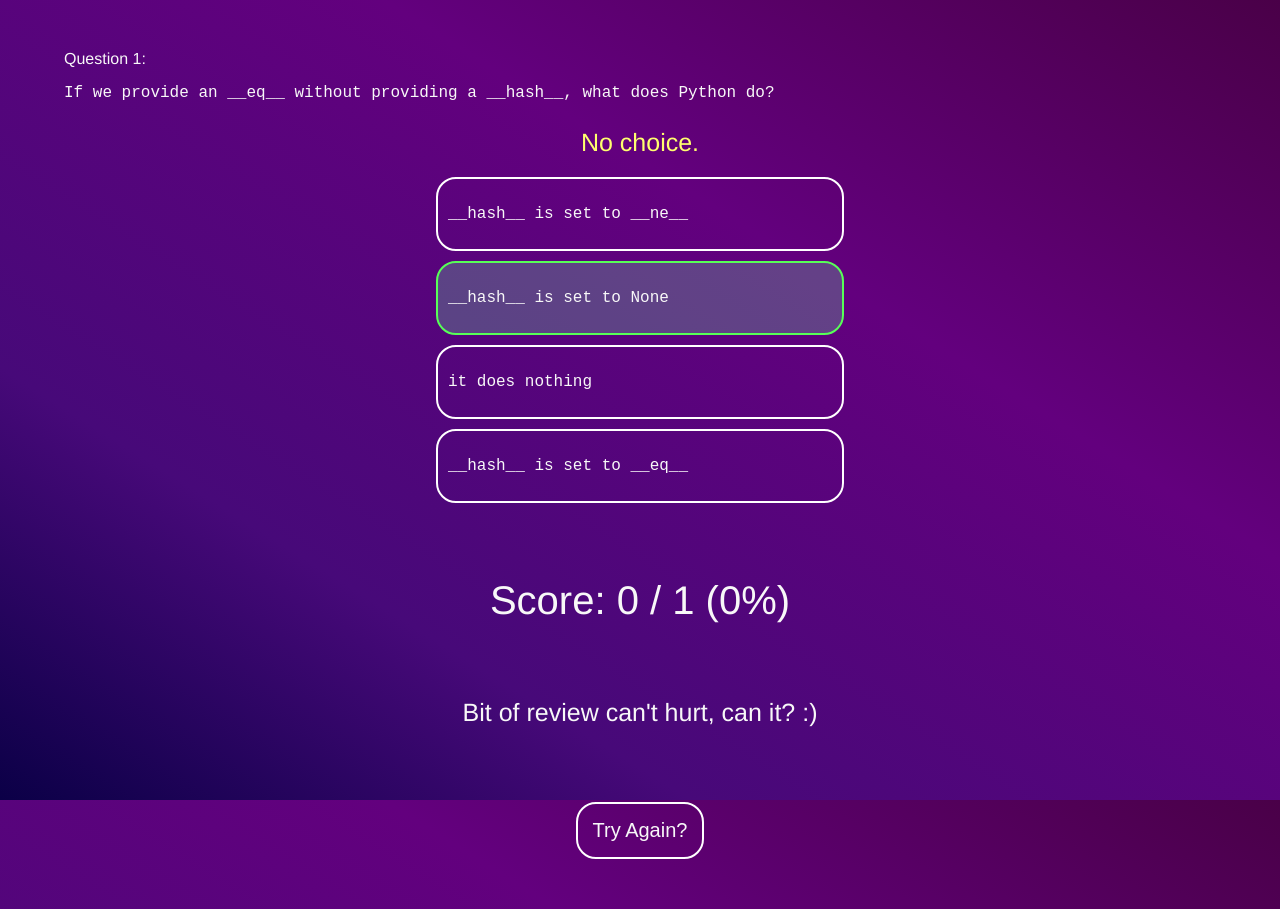
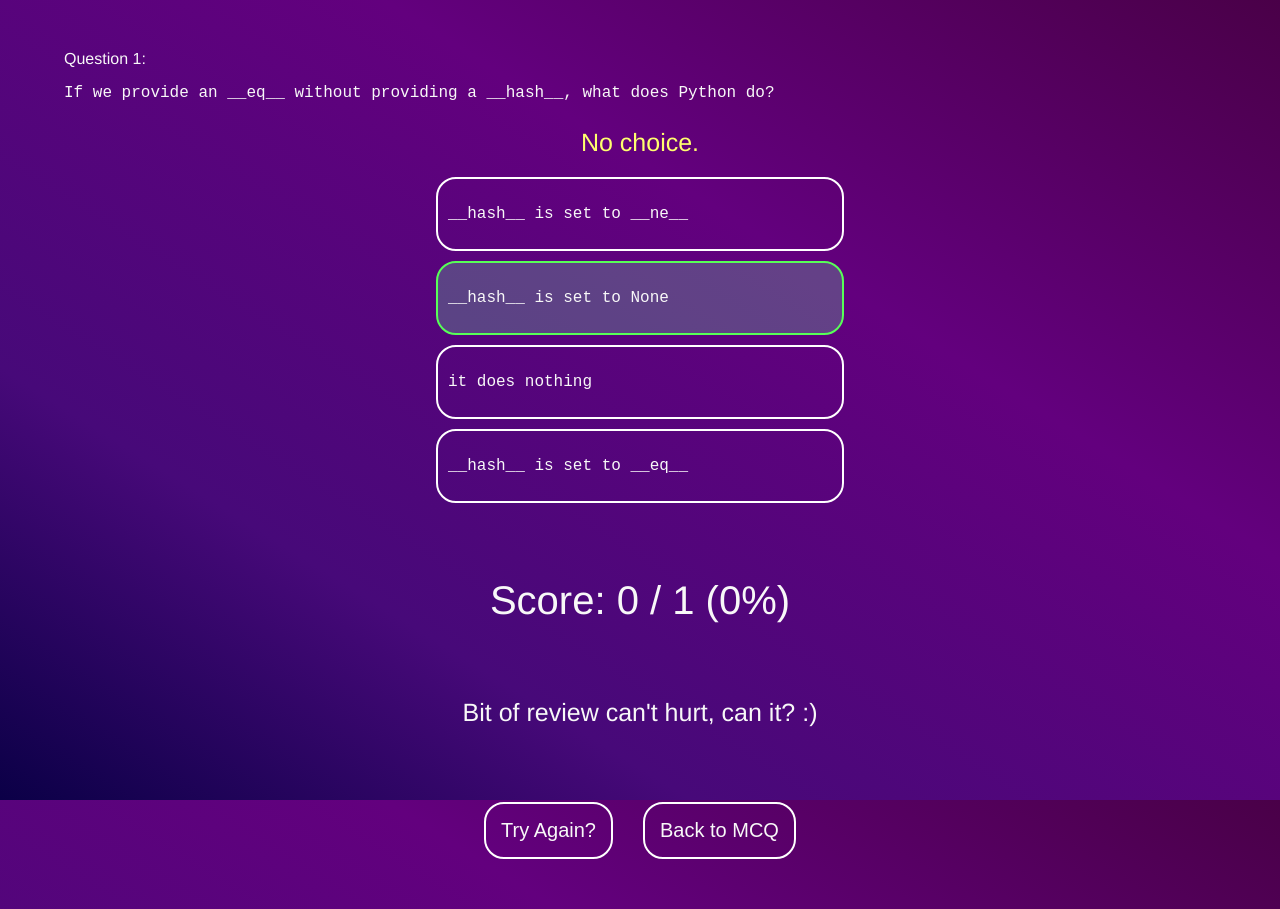
Before and after one commit to Bl20052005/quiz-template, a React (Vite) app: page /33/mcq/quiz/1/1/results in a window 1280 px wide. Built offline with nearby package versions, Linux system fonts and the light colour scheme.

Commit message:
corrective measures

```diff
--- a/index.html
+++ b/index.html
@@ -2,7 +2,7 @@
 <html lang="en">
   <head>
     <meta charset="UTF-8" />
-    <link rel="icon" type="image" href="public/A_plus.png" />
+    <link rel="icon" type="image" href="/A_plus.png" />
     <meta name="viewport" content="width=device-width, initial-scale=1.0" />
     <title>Review time!</title>
   </head>
--- a/src/pages/MultipleChoice.module.css
+++ b/src/pages/MultipleChoice.module.css
@@ -57,7 +57,7 @@
 
 .backButton {
   position: absolute;
-  top: 20px;
+  bottom: 45px;
   left: 50px;
 }
 
--- a/src/pages/MultipleChoiceResults.jsx
+++ b/src/pages/MultipleChoiceResults.jsx
@@ -1,6 +1,7 @@
 import { Link, useOutletContext } from "react-router-dom";
 import McqQuestion from "../components/McqQuestion";
 import styles from "./MultipleChoiceResults.module.css";
+import ChangeButton from "../components/ChangeButton";
 
 function MutipleChoiceResults() {
   const [correctness, mcqs, setIsResult, initialize] = useOutletContext();
@@ -43,11 +44,14 @@ function MutipleChoiceResults() {
           ? "We may need some work, but I know we can do it!"
           : "Bit of review can't hurt, can it? :)"}
       </div>
-      <Link to="..">
-        <button className={styles.resetButton} onClick={handleReset}>
-          Try Again?
-        </button>
-      </Link>
+      <div className={styles.buttons}>
+        <Link to="..">
+          <button className={styles.resetButton} onClick={handleReset}>
+            Try Again?
+          </button>
+        </Link>
+        <ChangeButton to="../.." text="Back to MCQ" />
+      </div>
     </div>
   );
 }
--- a/src/pages/MultipleChoiceResults.module.css
+++ b/src/pages/MultipleChoiceResults.module.css
@@ -38,3 +38,8 @@
   font-size: 25px;
   text-align: center;
 }
+
+.buttons {
+    display: flex;
+    gap: 30px;
+}
```
Also changed, not shown: data/python_mcq.json.
